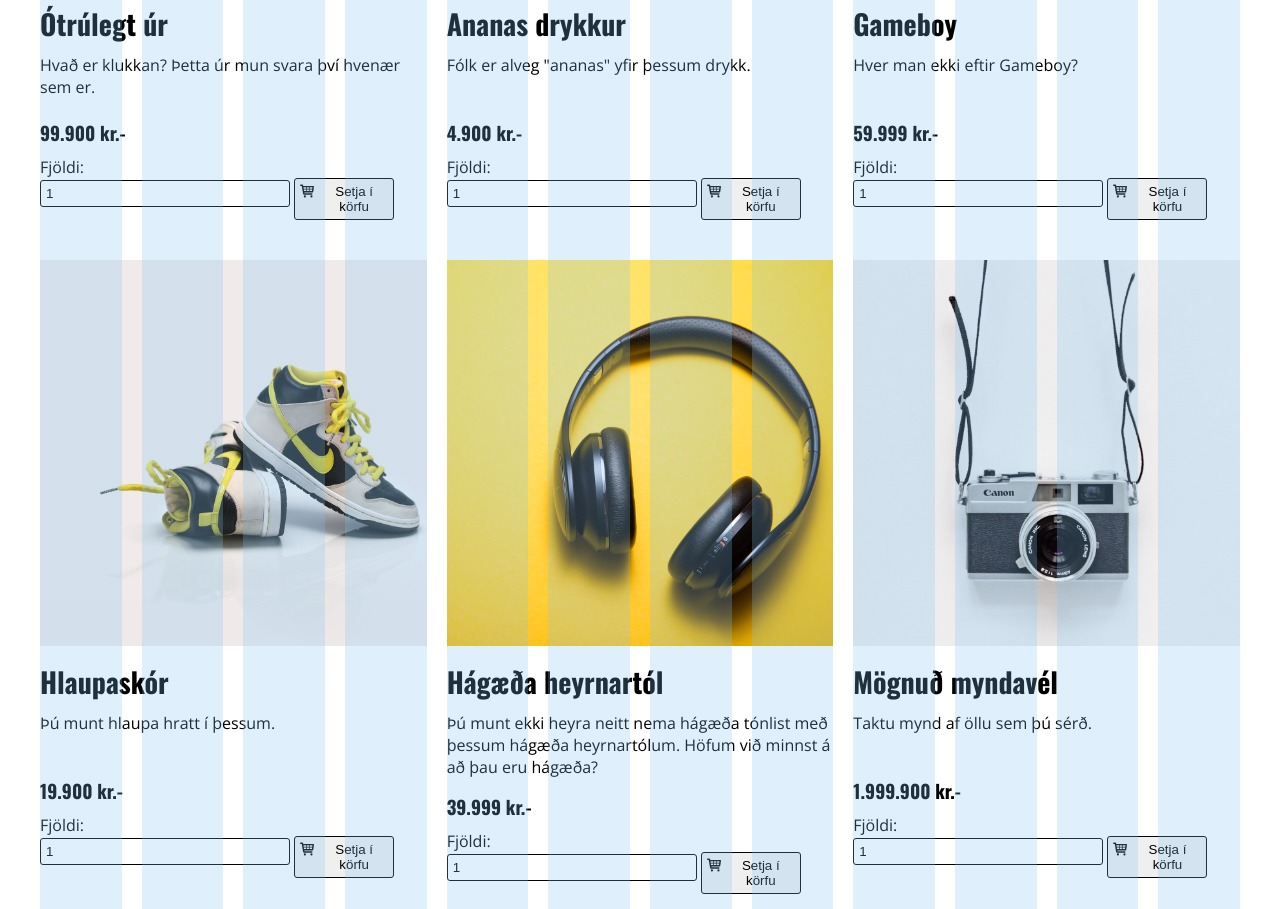
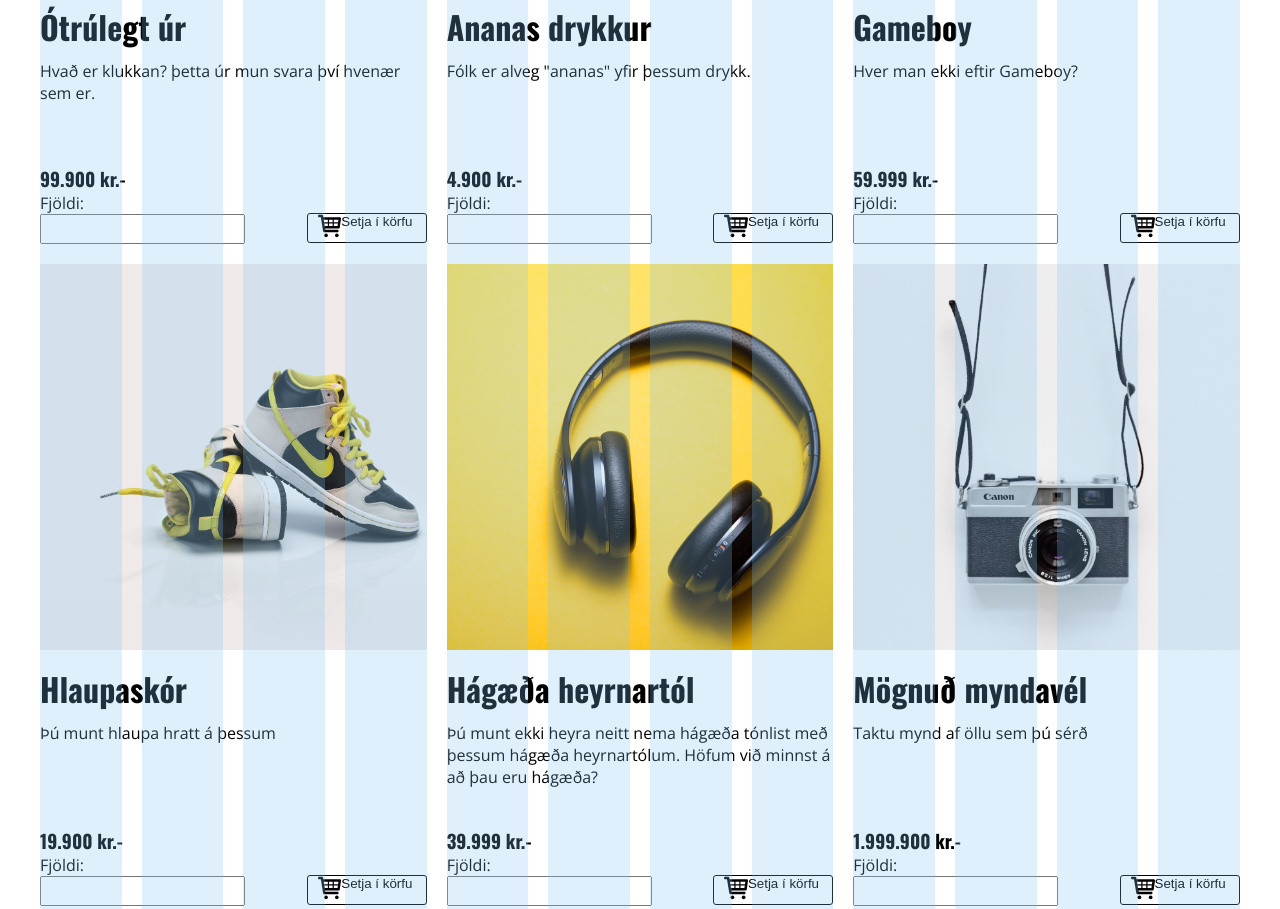
Before and after one commit to kjg16/hopverkefni1, a website: page pages/products.html in a window 1280 px wide. Shown: the part 592-1501 px from the top of the page. Drawn offline with nearby package versions, Linux system fonts and the light colour scheme; files that its build step writes are made by us from their sources.

Commit message:
laga products

```diff
--- a/pages/products.html
+++ b/pages/products.html
@@ -26,7 +26,7 @@
         </nav>
         <div class="head__chart">
           <a href="./cart.html"><img src="../img/cart.svg"></a>
-          <a href="./cart.html"><span>Karfa(3)</span></a>
+          <a href="./cart.html">span>Karfa(3)</span></a>
         </div>
       </div>
     </header>
@@ -41,25 +41,21 @@
               </div>
               <div class="prod__text">
                 <h2 class="prod__title">Ótrúlegt úr</h2>
-                <p class="prod__text">Hvað er klukkan? Þetta úr mun svara því hvenær sem er.</p>
+                <p class="prod__text">Hvað er klukkan? þetta úr mun svara því hvenær sem er.</p>
                 <h3 class="prod__price">99.900 kr.-</h3>
               </div>
-
               <div class="prod__meta">
                 <label class="prod__label">
-                 <legend> Fjöldi: </legend>
-                 <fieldset class="prod__fieldset">
-                  <input type="number" value="1">
-                <button class="prod__button">
-                  <img src="../img/cart.svg">
-                <p class="prod__buttontext" > Setja í körfu </p>
-                </button>
-              </fieldset>
+                  Fjöldi:
+                  <input type="number">
+                </label>
+                <div class="prod__button">
+                  <button><span>&nbsp;</span>Setja í körfu</button>
                 </div>
               </div>
             </div>
           </div>
-
+        </div>
         <div class="prod__col">
           <div class="product">
             <div class="prod__content">
@@ -71,22 +67,18 @@
                 <p class="prod__text">Fólk er alveg "ananas" yfir þessum drykk.</p>
                 <h3 class="prod__price">4.900 kr.-</h3>
               </div>
-
               <div class="prod__meta">
                 <label class="prod__label">
-                   <legend> Fjöldi: </legend>
-                   <fieldset class="prod__fieldset">
-                    <input type="number" value="1">
-                  <button class="prod__button">
-                    <img src="../img/cart.svg">
-                  <p class="prod__buttontext" > Setja í körfu </p>
-                  </button>
-                </fieldset>
+                  Fjöldi:
+                  <input type="number">
+                </label>
+                <div class="prod__button">
+                  <button><span>&nbsp;</span>Setja í körfu</button>
                 </div>
               </div>
             </div>
           </div>
-
+        </div>
         <div class="prod__col">
           <div class="product">
             <div class="prod__content">
@@ -98,22 +90,18 @@
                 <p class="prod__text">Hver man ekki eftir Gameboy?</p>
                 <h3 class="prod__price">59.999 kr.-</h3>
               </div>
-
               <div class="prod__meta">
                 <label class="prod__label">
-                   <legend> Fjöldi: </legend>
-                   <fieldset class="prod__fieldset">
-                    <input type="number" value="1">
-                  <button class="prod__button">
-                    <img src="../img/cart.svg">
-                  <p class="prod__buttontext" > Setja í körfu </p>
-                  </button>
-                </fieldset>
+                  Fjöldi:
+                  <input type="number">
+                </label>
+                <div class="prod__button">
+                  <button><span>&nbsp;</span>Setja í körfu</button>
                 </div>
               </div>
             </div>
           </div>
-
+        </div>
         <div class="prod__col">
           <div class="product">
             <div class="prod__content">
@@ -122,25 +110,21 @@
               </div>
               <div class="prod__text">
                 <h2 class="prod__title">Hlaupaskór</h2>
-                <p class="prod__text">Þú munt hlaupa hratt í þessum.</p>
+                <p class="prod__text">Þú munt hlaupa hratt á þessum</p>
                 <h3 class="prod__price">19.900 kr.-</h3>
               </div>
-
               <div class="prod__meta">
                 <label class="prod__label">
-                   <legend> Fjöldi: </legend>
-                   <fieldset class="prod__fieldset">
-                    <input type="number" value="1">
-                  <button class="prod__button">
-                    <img src="../img/cart.svg">
-                  <p class="prod__buttontext" > Setja í körfu </p>
-                  </button>
-                </fieldset>
+                  Fjöldi:
+                  <input type="number">
+                </label>
+                <div class="prod__button">
+                  <button><span>&nbsp;</span>Setja í körfu</button>
                 </div>
               </div>
             </div>
           </div>
-
+        </div>
         <div class="prod__col">
           <div class="product">
             <div class="prod__content">
@@ -153,22 +137,18 @@
                   Höfum við minnst á að þau eru hágæða?</p>
                 <h3 class="prod__price">39.999 kr.-</h3>
               </div>
-
               <div class="prod__meta">
                 <label class="prod__label">
-                   <legend> Fjöldi: </legend>
-                   <fieldset class="prod__fieldset">
-                    <input type="number" value="1">
-                  <button class="prod__button">
-                    <img src="../img/cart.svg">
-                  <p class="prod__buttontext" > Setja í körfu </p>
-                  </button>
-                </fieldset>
+                  Fjöldi:
+                  <input type="number">
+                </label>
+                <div class="prod__button">
+                  <button><span>&nbsp;</span>Setja í körfu</button>
                 </div>
               </div>
             </div>
           </div>
-
+        </div>
         <div class="prod__col">
           <div class="product">
             <div class="prod__content">
@@ -177,20 +157,18 @@
               </div>
               <div class="prod__text">
                 <h2 class="prod__title">Mögnuð myndavél</h2>
-                <p class="prod__text">Taktu mynd af öllu sem þú sérð.</p>
+                <p class="prod__text">Taktu mynd af öllu sem þú sérð</p>
                 <h3 class="prod__price">1.999.900 kr.-</h3>
               </div>
-
               <div class="prod__meta">
                 <label class="prod__label">
-                   <legend> Fjöldi: </legend>
-                   <fieldset class="prod__fieldset">
-                    <input type="number" value="1">
-                  <button class="prod__button">
-                    <img src="../img/cart.svg">
-                  <p class="prod__buttontext" > Setja í körfu </p>
-                  </button>
-                </fieldset>
+                  Fjöldi:
+                  <input type="number">
+                </label>
+                <div class="prod__button">
+                  <button><span>&nbsp;</span>Setja í körfu</button>
+                </div>
+              </div>
             </div>
           </div>
         </div>
@@ -203,11 +181,11 @@
           <section>
             <h3>Vöruflokkar</h3>
             <ul class="footer__tags">
-              <li class="footer__tag"><a href="products.html">Nauðsynjavörur</a></li>
-              <li class="footer__tag"><a href="products.html">Frábærar vörur</a></li>
-              <li class="footer__tag"><a href="products.html">Ómissandi vörur</a></li>
-              <li class="footer__tag"><a href="products.html">Ótrúlegar vörur</a></li>
-              <li class="footer__tag"><a href="products.html">Magnaðar vörur</a></li>
+              <li class="footer__tag"><a href="#">Nauðsynjavörur</a></li>
+              <li class="footer__tag"><a href="#">Frábærar vörur</a></li>
+              <li class="footer__tag"><a href="#">Ómissandi vörur</a></li>
+              <li class="footer__tag"><a href="#">Ótrúlegar vörur</a></li>
+              <li class="footer__tag"><a href="#">Magnaðar vörur</a></li>
             </ul>
           </section>
         </div>
@@ -215,11 +193,11 @@
           <section>
             <h3>Vöruflokkar</h3>
             <ul class="footer__tags">
-              <li class="footer__tag"><a href="products.html">Trilltar vörur</a></li>
-              <li class="footer__tag"><a href="products.html">Geggjaðar vörur</a></li>
-              <li class="footer__tag"><a href="products.html">Svakalegar vörur</a></li>
-              <li class="footer__tag"><a href="products.html">Fáranlegar vörur</a></li>
-              <li class="footer__tag"><a href="products.html">Klikkaðar vörur</a></li>
+              <li class="footer__tag"><a href="#">Trilltar vörur</a></li>
+              <li class="footer__tag"><a href="#">Geggjaðar vörur</a></li>
+              <li class="footer__tag"><a href="#">Svakalegar vörur</a></li>
+              <li class="footer__tag"><a href="#">Fáranlegar vörur</a></li>
+              <li class="footer__tag"><a href="#">Klikkaðar vörur</a></li>
             </ul>
           </section>
         </div>
@@ -227,9 +205,9 @@
           <section>
             <h3>Vöruflokkar</h3>
             <ul class="footer__tags">
-              <li class="footer__tag"><a href="products.html">Nýjar vörur</a></li>
-              <li class="footer__tag"><a href="products.html">Gamlar vörur</a></li>
-              <li class="footer__tag"><a href="products.html">Skrítnar vörur</a></li>
+              <li class="footer__tag"><a href="#">Nýjar vörur</a></li>
+              <li class="footer__tag"><a href="#">Gamlar vörur</a></li>
+              <li class="footer__tag"><a href="#">Skrítnar vörur</a></li>
             </ul>
           </section>
         </div>
@@ -237,9 +215,9 @@
           <section>
             <h3>Síður</h3>
             <ul class="footer__tags">
-              <li class="footer__tag"><a href="products.html">Allar vörur</a></li>
-              <li class="footer__tag"><a href="staff.html">Starfsfólk</a></li>
-              <li class="footer__tag"><a href="cart.html">Karfa</a></li>
+              <li class="footer__tag"><a href="#">Allar vörur</a></li>
+              <li class="footer__tag"><a href="#">Starfsfólk</a></li>
+              <li class="footer__tag"><a href="#">Karfa</a></li>
             </ul>
           </section>
         </div>
--- a/scss/products.scss
+++ b/scss/products.scss
@@ -1,17 +1,11 @@
-@import "./scss/config.scss";
-
 .prod {
   &__row {
     display: flex;
     flex-flow: row wrap;
     max-width: 1220px;
     padding-top: 20px;
-    padding-bottom:10px;
+    padding-bottom: 20px;
     margin: 0 auto;
-  }
-
-  &__title {
-  font-size:28px;
   }
 
   &__col {
@@ -27,62 +21,63 @@
     }
   }
 
-  &__price {
-    padding-bottom:10px;
-  }
-
   &__text {
-    min-height: 50px;
-    font-size: 1em;
-  }
-
-  &__fieldset {
-    border-style:none;
-    margin-bottom: 20px;
+    min-height: 90px;
   }
 
   &__button {
-    display:inline-flex;
-    max-width:100px;
-    width:100px;
-    padding: 5px;
-    background-color: solid white;
-    border:1px solid black;
-    border-radius: 3px;
+    display: flex;
+    flex-flow: row wrap;
+    margin-top: 10px;
+    margin-left: 0;
+
+    @media(min-width: 390px) {
+      margin-top: 21px;
+      margin-left: 20px;
     }
 
-    &__button:hover {
-      background-color: $button_color;
-      color: $black_color;
-      border:transparent;
+    button {
+      display: flex;
+      flex-flow: row nowrap;
+      width: 120px;
+      height: 30px;
+      background: none;
+      border: 1px solid $black_color;
       border-radius: 3px;
-      transition: background-color 300ms ease, color 300ms ease;
 
+      span {
+        display: flex;
+        height: 100%;
+        width: 20%;
+        background: url(./img/cart.svg) no-repeat;
+        margin-left: 10px;
+      }
     }
 
-  &__buttontext {
-    padding-left:6px;
+    button:hover {
+      background-color: $button_color;
+      transition: background-color 300ms ease, color 300ms ease;
+    }
   }
 
-  &__button img {
-    max-height:18px;
-    max-width:14px;
+  &__meta {
+    display: flex;
+    flex-flow: row wrap;
+    justify-content: space-between;
 
+    @media(min-width: 1200px) {
+      flex-wrap: nowrap;
+      margin: 0;
     }
 
-  &__fieldset input {
-  border: 1px solid black;
-  max-width:250px;
-  width:250px;
-  padding:5px;
-  border-radius: 3px;
+    label {
+      display: flex;
+      flex-flow: column;
     }
-/*
-  &__input {
 
-
+    input {
+      width: 205px;
+      height: 30px;
     }
-  */
-
-
   }
+}
--- a/styles.scss
+++ b/styles.scss
@@ -70,6 +70,10 @@
   @include pulse();
 }
 
+select:active {
+  @include pulse();
+}
+
 // sækja sértækar skilgreiningar fyrir síðurnar
 
 @import "./scss/header.scss";
```
Lines whose indentation alone changed are shown as unchanged.
